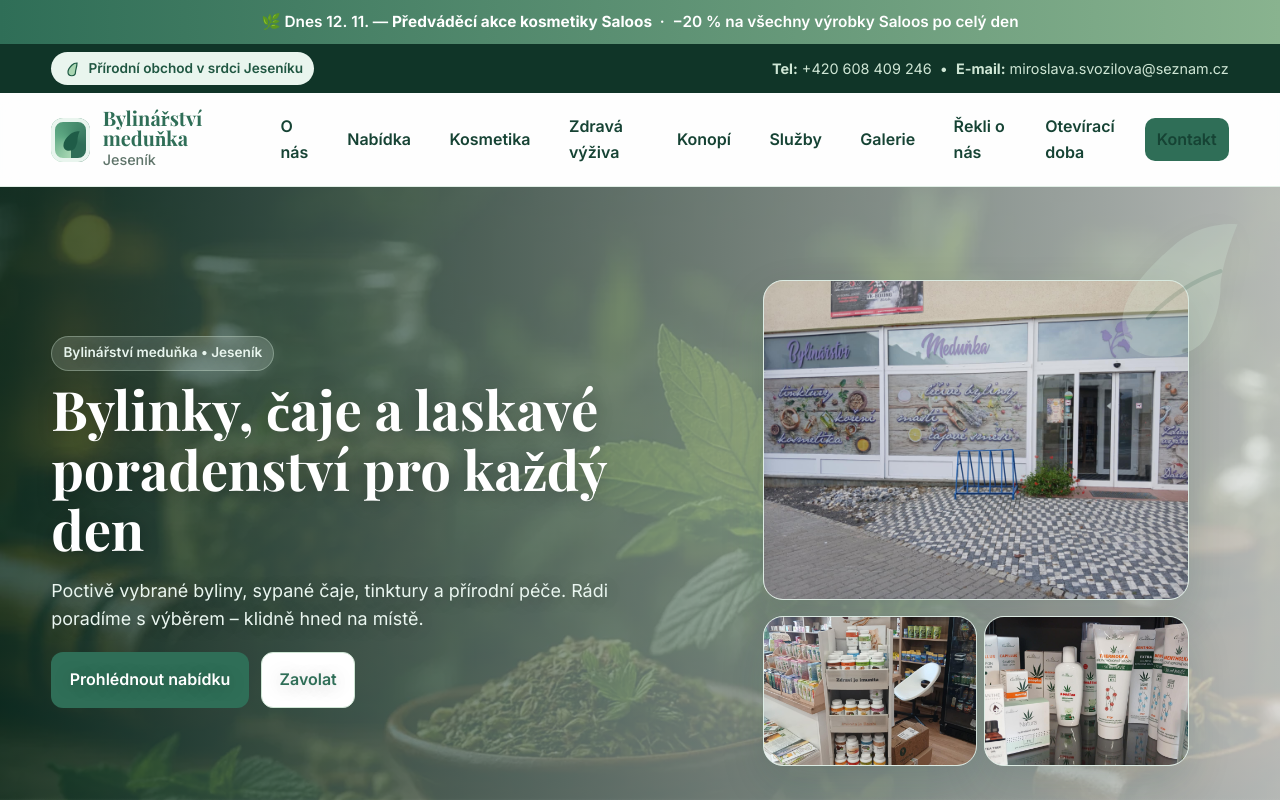
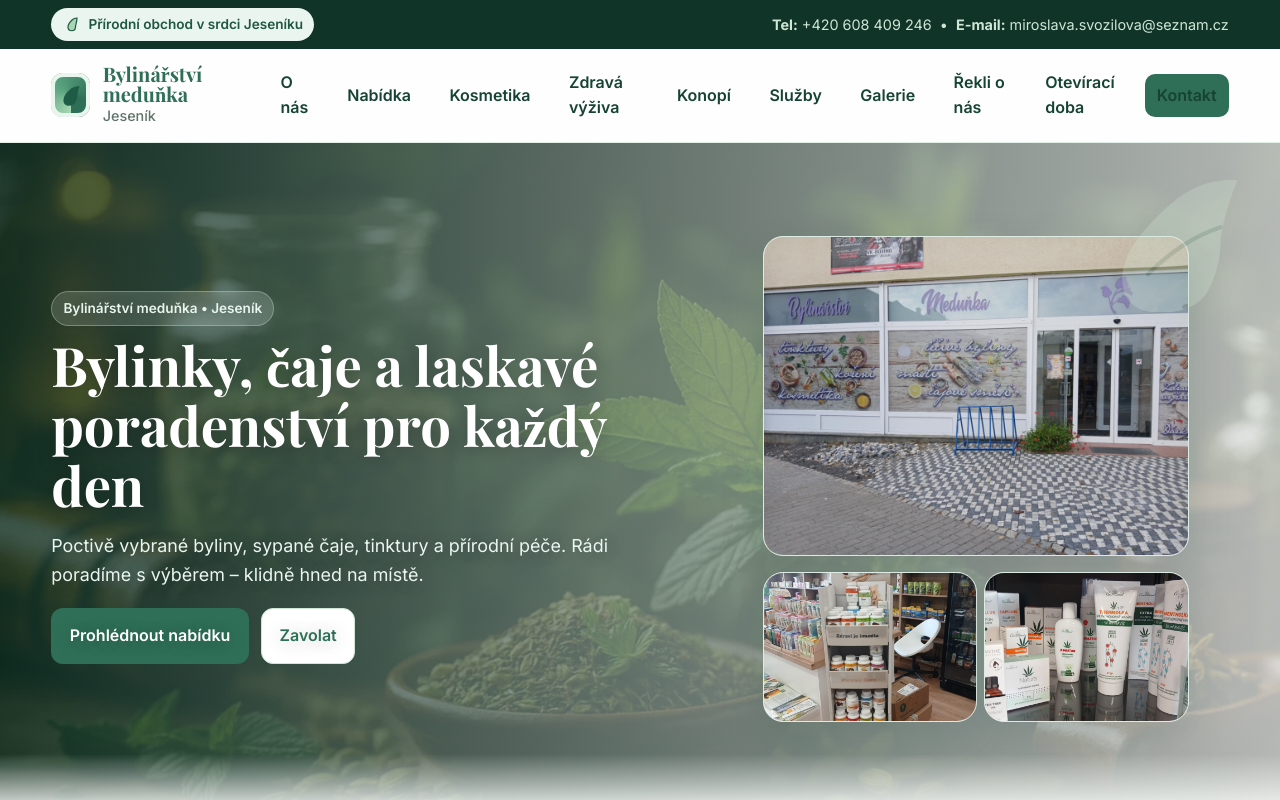
Before and after one commit to strankyprovas/bylinarstvimedunka, a plain HTML site: page index.html in a window 1280 px wide. Shown: the top 800 px of the page. Drawn offline with nearby package versions, Linux system fonts and the light colour scheme.

Commit message:
Odstraneni banneru akce Saloos (akce skoncila)

```diff
--- a/index.html
+++ b/index.html
@@ -900,11 +900,7 @@
     </script>
   </head>
   <body>
-    <!-- AKCE 12.11.2026 — po akci smazat -->
-    <div id="akce-banner" style="background:linear-gradient(90deg,#2f6e57,#89b38f);color:#fff;text-align:center;padding:11px 16px;font-size:.96rem;line-height:1.45;font-weight:600;position:relative;z-index:70">
-      🌿 Dnes 12.&nbsp;11. — <strong>Předváděcí akce kosmetiky Saloos</strong>&nbsp;&nbsp;·&nbsp;&nbsp;−20&nbsp;% na všechny výrobky Saloos po celý den
-    </div>
-    <!-- Progress bar (scroll) -->
+<!-- Progress bar (scroll) -->
     <div
       id="progress"
       style="
```
